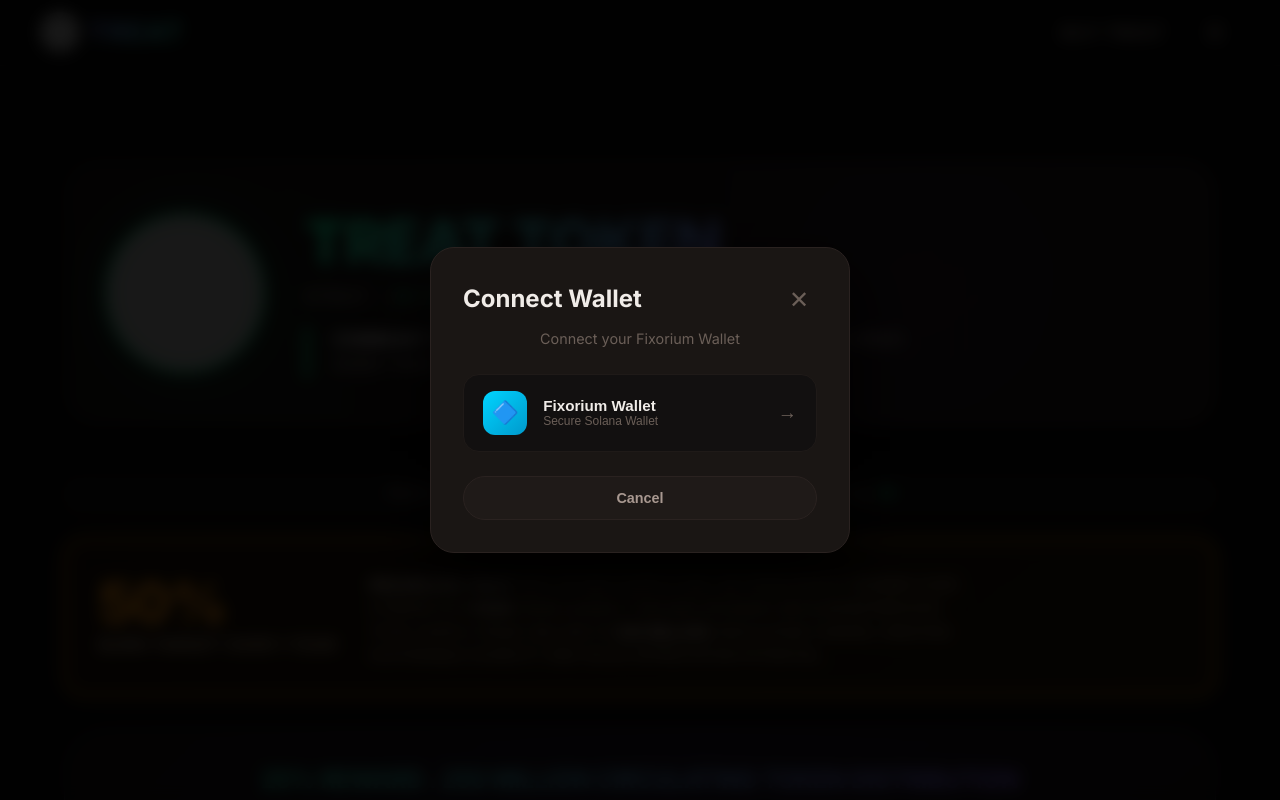
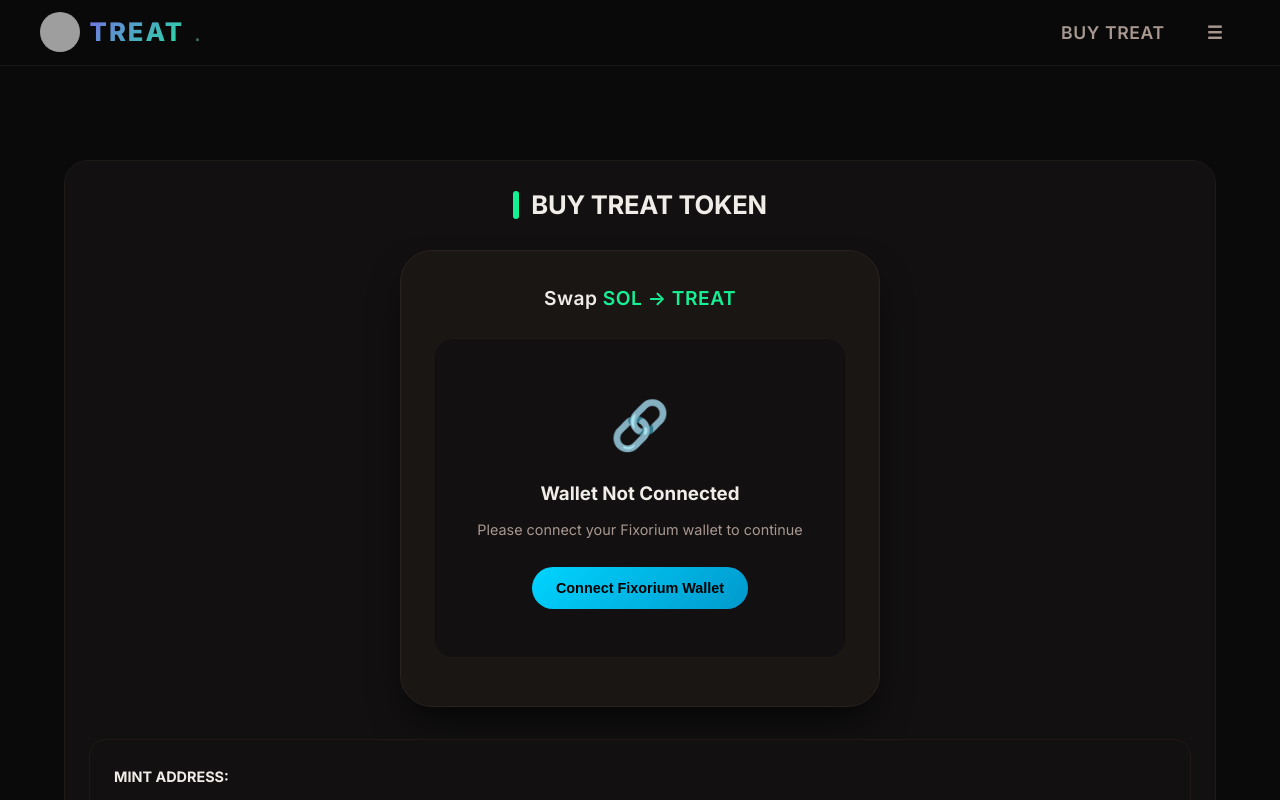
Before and after one commit to treat-token/treat, a React (Vite) app: page / in a window 1280 px wide. Both pictures are taken after a click on the button "BUY TREAT". Shown: the top 800 px of the page. Built offline with nearby package versions, Linux system fonts and the light colour scheme; no server answers; grey boxes are pictures that could not be loaded; what @solana/wallet-adapter-base, @solana/wallet-adapter-react would draw is missing.

Commit message:
Fix wallet disconnect and buy page navigation issues

```diff
--- a/src/App.jsx
+++ b/src/App.jsx
@@ -272,29 +272,6 @@ function AppContent() {
     window.refreshBalances = refreshBalances;
   }, [walletAddress]);
 
-  // Check for stored Fixorium connection - ONLY ON FIRST LOAD
-  useEffect(() => {
-    if (!isFirstLoadRef.current) return;
-    isFirstLoadRef.current = false;
-
-    const stored = localStorage.getItem('fixorium_connection');
-    if (stored) {
-      try {
-        const data = JSON.parse(stored);
-        if (data.publicKey) {
-          // Restore connection state without triggering new connection
-          fixoriumWallet.publicKey = data.publicKey;
-          fixoriumWallet.isConnected = true;
-          setWalletAddress(data.publicKey);
-          setWalletConnected(true);
-          console.log('✅ Fixorium wallet restored');
-          setTimeout(() => {
-            fetchBalances(data.publicKey);
-          }, 500);
-        }
-      } catch (e) {}
-    }
-  }, []);
 
   const connectWallet = async () => {
     try {
@@ -302,10 +279,6 @@ function AppContent() {
       const connection = await fixoriumWallet.connect();
       setWalletAddress(connection.publicKey);
       setWalletConnected(true);
-      localStorage.setItem('fixorium_connection', JSON.stringify({
-        publicKey: connection.publicKey,
-        connectedAt: Date.now()
-      }));
       await fetchBalances(connection.publicKey);
       showToast('✅ Connected', 'Connected to Fixorium Wallet', 'success');
       setActiveSection('buy');
@@ -317,14 +290,13 @@ function AppContent() {
   };
 
   const disconnectWallet = () => {
-    // Disconnect wallet
     fixoriumWallet.disconnect();
     setWalletAddress('');
     setWalletConnected(false);
     setSolBalance(0);
     setTreatBalance(0);
+    setActiveSection('home');
     showToast('✅ Disconnected', 'Fixorium wallet disconnected', 'success');
-    // DO NOT show wallet modal - user can click BUY TREAT to reconnect
   };
 
   const fetchPriceData = async () => {
--- a/src/components/Header.jsx
+++ b/src/components/Header.jsx
@@ -134,11 +134,7 @@ export default function Header({
   };
 
   const handleBuyTreat = () => {
-    if (walletConnected) {
-      handleNavigate('buy');
-      return;
-    }
-    setShowWalletModal(true);
+    handleNavigate('buy');
   };
 
   const handleConnectFixorium = async () => {
--- a/src/sections/Buy.jsx
+++ b/src/sections/Buy.jsx
@@ -350,9 +350,34 @@ export default function Buy({
           }}>
             <div style={{ fontSize: '3rem', marginBottom: '1rem' }}>🔗</div>
             <h3 style={{ color: '#f0ece8', marginBottom: '0.5rem' }}>Wallet Not Connected</h3>
-            <p style={{ color: '#a89890', fontSize: '0.9rem' }}>
-              Please connect your Fixorium wallet
+            <p style={{ color: '#a89890', fontSize: '0.9rem', marginBottom: '1.5rem' }}>
+              Please connect your Fixorium wallet to continue
             </p>
+            <button
+              onClick={() => {
+                const connector = window.fixoriumWalletConnector;
+                if (connector) {
+                  connector.connect().then(() => {
+                    window.location.reload();
+                  }).catch(error => {
+                    showToast('❌ Connection Failed', error.message || 'Failed to connect wallet', 'error');
+                  });
+                }
+              }}
+              style={{
+                padding: '0.8rem 1.5rem',
+                background: 'linear-gradient(135deg, #00D4FF, #0099cc)',
+                border: 'none',
+                borderRadius: '40px',
+                color: '#000',
+                fontSize: '0.9rem',
+                fontWeight: 700,
+                cursor: 'pointer',
+                transition: 'all 0.3s ease'
+              }}
+            >
+              Connect Fixorium Wallet
+            </button>
           </div>
         ) : (
           <>
```
